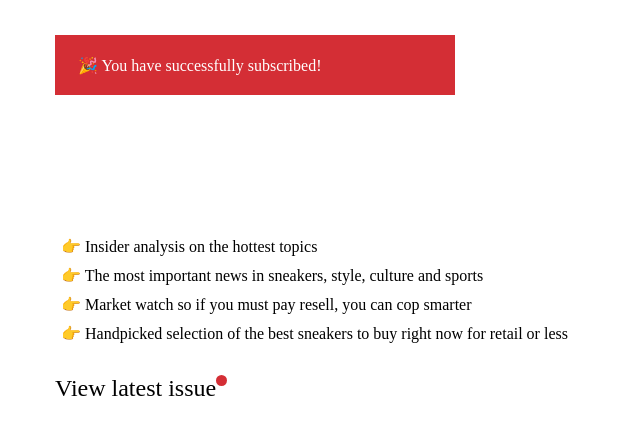
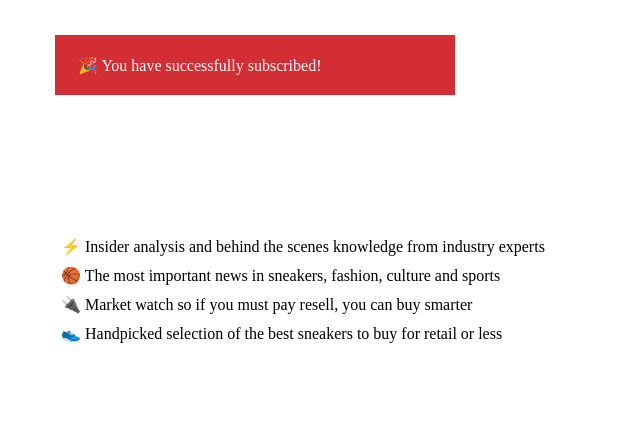
Before and after one commit to darkostepanovic/solesavy, a website built with webpack: page src/thank-you.html in a window 1280 px wide. Shown: the part 340-774 px from the top of the page, without its empty margins (10-650 px from the left). Built offline with nearby package versions, Linux system fonts and the light colour scheme; a script that the page names is missing; a web font is replaced by a local one.

Commit message:
more updates

```diff
--- a/src/thank-you.html
+++ b/src/thank-you.html
@@ -38,11 +38,11 @@
                 </div>
                 <div class="newsletter__video newsletter__video--mobile"></div>
                 <div class="newsletter__list">
-                    <p>👉  Insider analysis on the hottest topics</p>
-                    <p>👉  The most important news in sneakers, style, culture and sports</p>
-                    <p>👉  Market watch so if you must pay resell, you can cop smarter</p>
-                    <p>👉  Handpicked selection of the best sneakers to buy right now for retail or less</p>
-                    <a href="#" data-trigger-drawer="newsletterDrawer">View latest issue</a>
+                   <p>⚡️  Insider analysis and behind the scenes knowledge from industry experts</p>
+                    <p>🏀  The most important news in sneakers, fashion, culture and sports</p>
+                    <p>🔌  Market watch so if you must pay resell, you can buy smarter</p>
+                    <p>👟  Handpicked selection of the best sneakers to buy for retail or less</p>
+<!--                    <a href="#" data-trigger-drawer="newsletterDrawer">View latest issue</a>-->
                 </div>
             </section>
             <section class="newsletter__video">
```
Also changed, not shown: src/index.html (+2 -2 lines).
